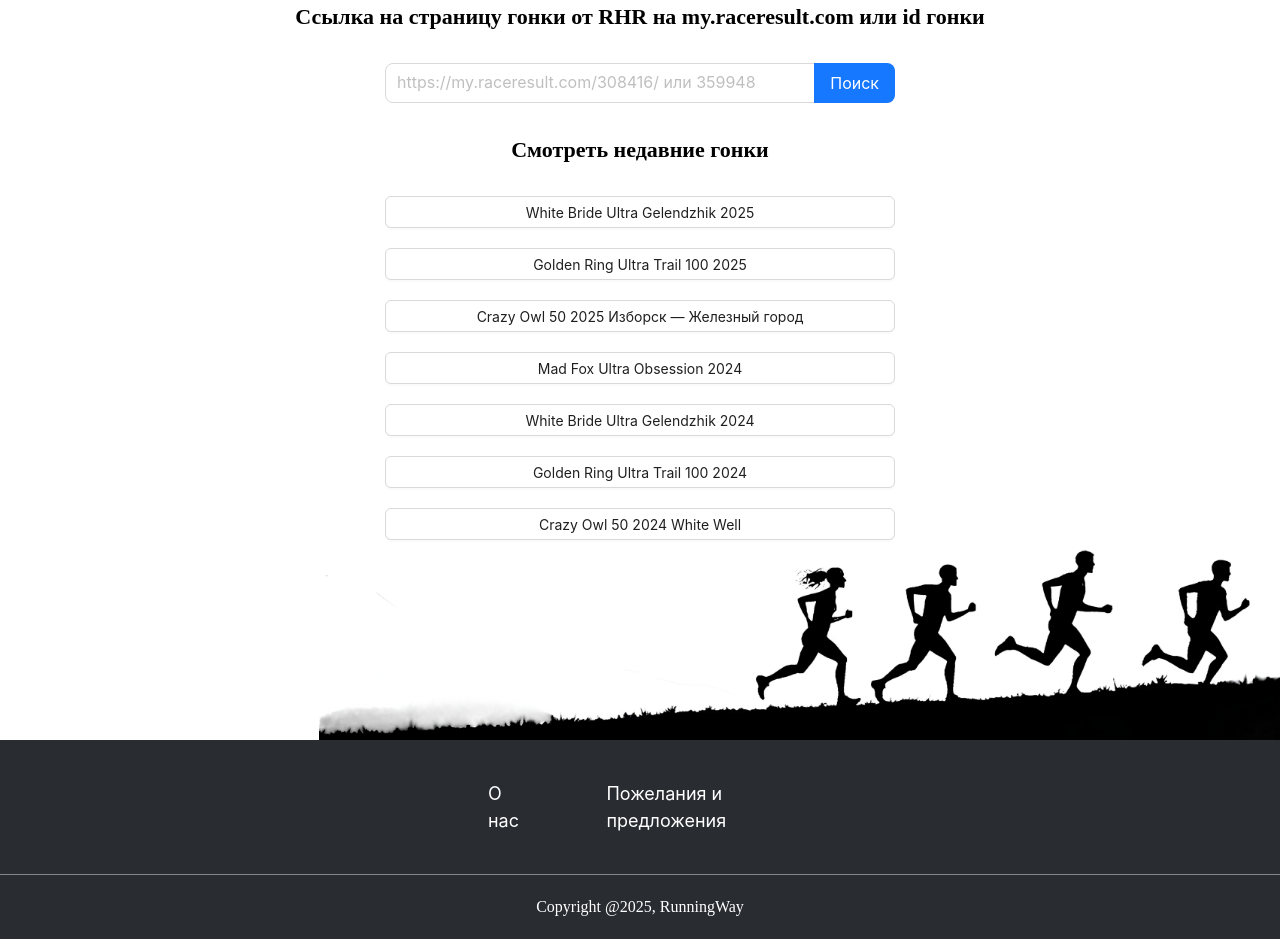
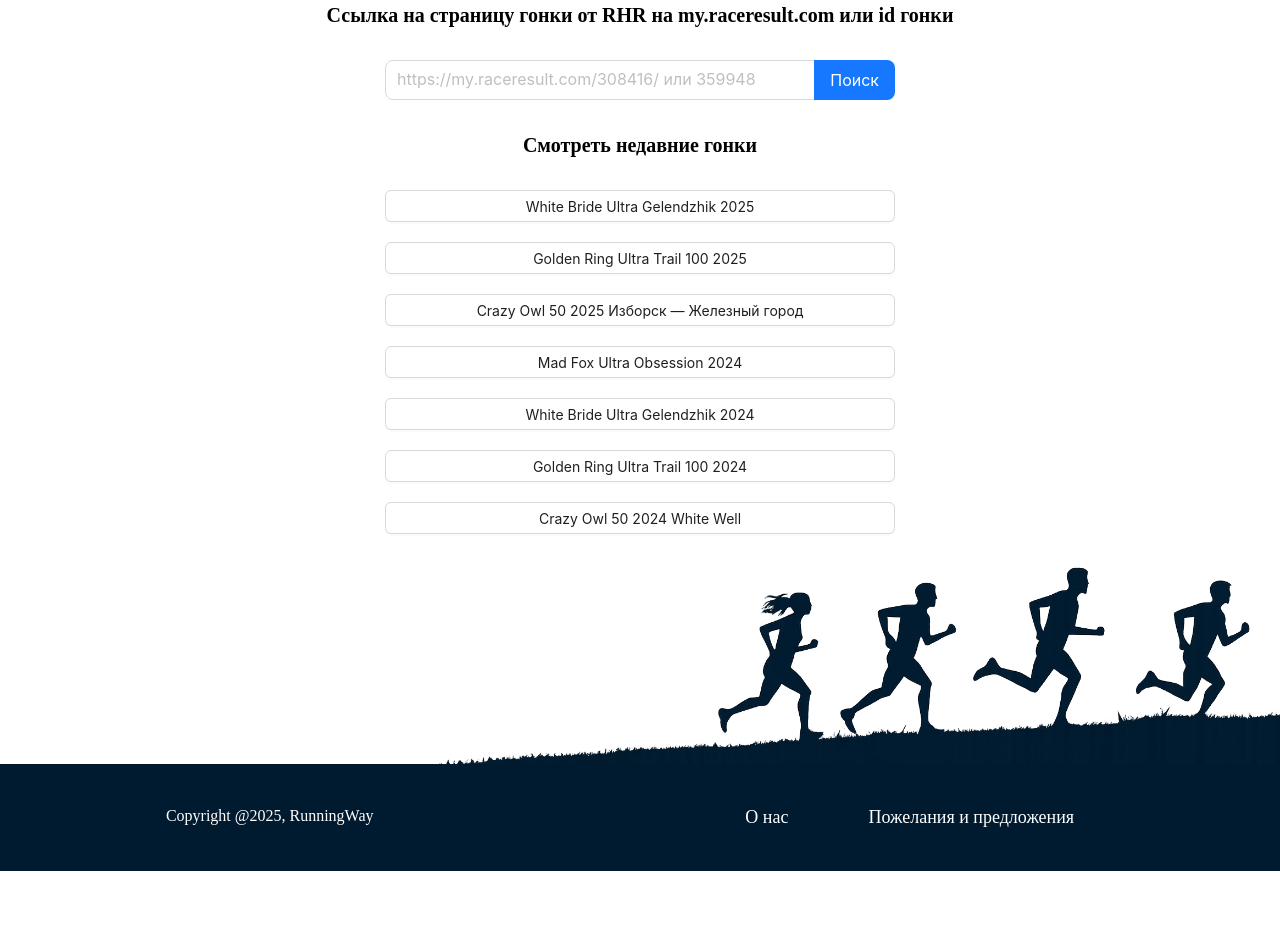
Before and after one commit to AnnaAlexandrova1/runningway, a React (Create React App) app: page / in a window 1280 px wide. Shown: the part 100-1039 px from the top of the page. After the commit the page ends 971 px from the top, so only its background shows below. Built offline with nearby package versions, Linux system fonts and the light colour scheme.

Commit message:
футер с красивой картинкой

```diff
--- a/src/components/Footer.tsx
+++ b/src/components/Footer.tsx
@@ -4,29 +4,24 @@ import {NavLink} from "react-router-dom";
 import {FooterRoutesKey} from "../configData/Routes";
 
 const Footer = () => {
-    const handleRoute = () => {
-
-    }
-
-
     return (
         <div>
-        <div className="footerImg" style={{height: '200px'}}></div>
+            <div className="footer-img" style={{height: '200px'}}></div>
             <div className="footer-container">
+                <div className="footer-copyright">
+                    <span>Copyright @2025, RunningWay</span>
+                </div>
 
                 <div className="footer-main-container">
                     <ul>
-                {footerPoints.map((item:string) => {
+                        {footerPoints.map((item: string) => {
                             return <li key={item}>
-                        <NavLink  key={item+'route'} to={FooterRoutesKey[item]}>
+                                <NavLink key={item + 'route'} to={FooterRoutesKey[item]}>
                                     {item}
                                 </NavLink></li>
                         })}
                     </ul>
                 </div>
-        <div className="footer-copyright">
-            <span>Copyright @2025, RunningWay</span>
-        </div>
             </div>
         </div>)
 }
--- a/src/index.css
+++ b/src/index.css
@@ -81,9 +81,9 @@ header {
     display: none;
 }
 
-.rese-header {
+.race-header {
     text-align: center;
-    font-size: 22px;
+    font-size: 20px;
     font-family: "Lora", serif;
     margin-top: 30px;
     font-weight: 600;
@@ -157,28 +157,29 @@ header {
 }
 
 .footer-container {
-    background-color: rgb(41, 45, 50);
+    /*background-color: rgb(41, 45, 50);*/
+    background-color: rgb(0,26,47);
+    font-family: "Lora", serif;
     color: white;
-    /*margin-top: 50px;*/
+    display: flex;
+    flex-direction: row;
+    justify-content: space-around;
+    padding: 40px 0;
 }
 
 .footer-copyright {
-    padding: 20px 0;
-    font-family: "Lora", serif;
     font-size: 16px;
     display: flex;
     justify-content: center;
-    border-top: 1px solid rgb(222, 225, 230, .5);
 }
 
 .footer-main-container ul{
-    padding: 40px 0;
     list-style-type: none;
     color: white;
     font-size: 18px;
     display: flex;
     flex-direction: row;
-    width: 30%;
+    width: 100%;
     margin-right: auto;
     margin-left: auto;
     justify-content: center;
@@ -188,11 +189,12 @@ header {
     padding: 0 40px;
 }
 
-.footerImg {
-    background-image: url("/public/assets/runningpeiple.jpg");
+.footer-img {
+    background-image: url("/public/assets/footer.png");
     background-repeat: no-repeat;
     background-position: right;
     background-size: contain;
+    margin-top: 30px;
 }
 
 .footer-main-container ul li:hover {
@@ -200,5 +202,3 @@ header {
     font-size: 19px;
     cursor: pointer;
 }
-
-/*rgb(255,229,168)*/
--- a/src/pages/DrowRaceResult/DrowRaceResult.tsx
+++ b/src/pages/DrowRaceResult/DrowRaceResult.tsx
@@ -254,7 +254,7 @@ const DrowRaceResult = () => {
         <div className="content-container">
             {!state.isError && <div>
                 {state.eventName === "" && !state.isLoading && <div className="start-container">
-                  <h3 className="rese-header">Ссылка на страницу гонки от RHR на <b>my.raceresult.com</b> или id гонки
+                  <h3 className="race-header">Ссылка на страницу гонки от RHR на <b>my.raceresult.com</b> или id гонки
                   </h3>
                   <div className="search-input">
                     <Search placeholder="https://my.raceresult.com/308416/ или 359948"
@@ -265,7 +265,7 @@ const DrowRaceResult = () => {
                             value={state.raceId}/>
                   </div>
 
-                  <h3 className="rese-header">Смотреть недавние гонки</h3>
+                  <h3 className="race-header">Смотреть недавние гонки</h3>
 
                   <div className="racesList-container">
                       {rasesListRHR.map((item: { nameRace: string, id: number }, index) => {
@@ -280,7 +280,7 @@ const DrowRaceResult = () => {
 
                 {state.eventName.length > 0 && <div>
                   <div style={{position: "relative"}}>
-                    <h1 className="rese-header">{state.eventName}</h1>
+                    <h1 className="race-header">{state.eventName}</h1>
                       {state.eventName.length > 0 &&
                         <Button type="primary" icon={<UnorderedListOutlined/>} size={25} className="race-back-button"
                                 color="default" variant="outlined" onClick={handleBackRasesList}>
```
Also changed, not shown: public/assets/footer.png (added), public/assets/runningpeiple.jpg (deleted). Lines whose indentation alone changed are shown as unchanged.
